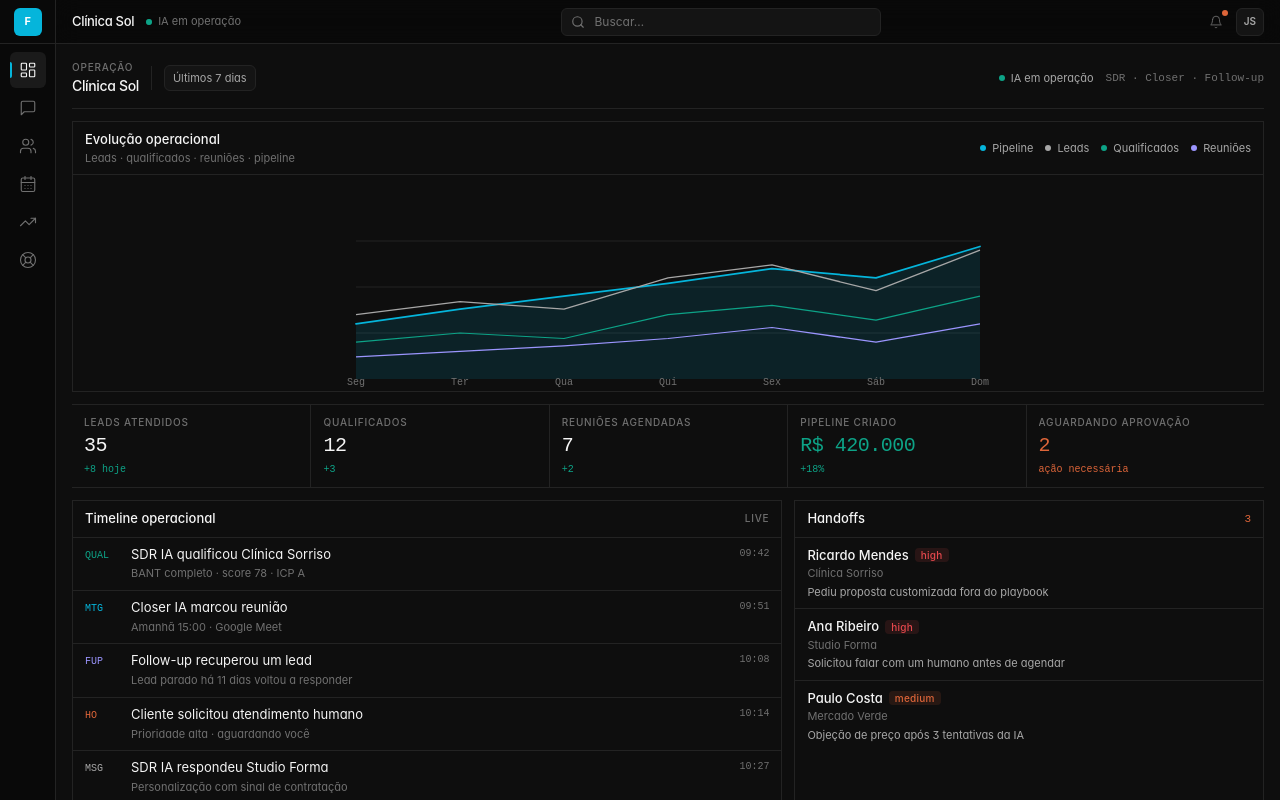
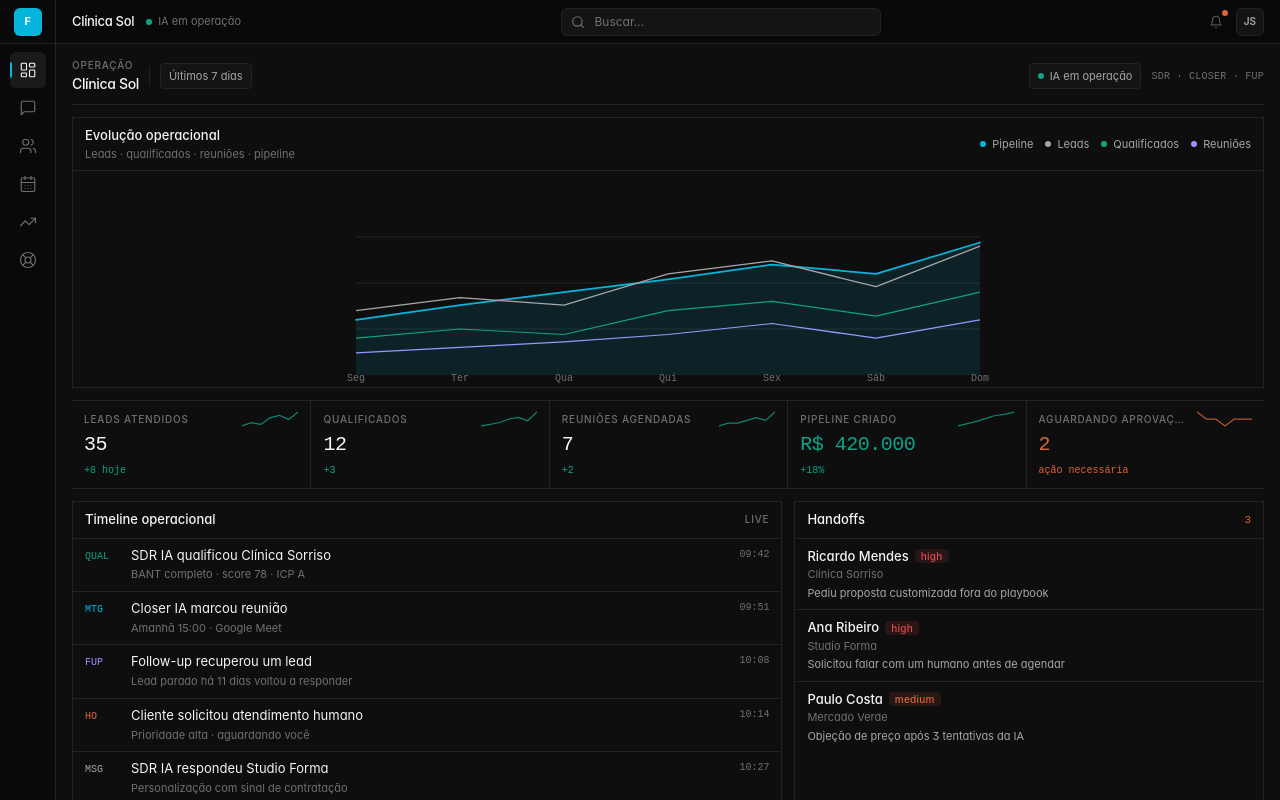
Before and after one commit to jvrm831720/forceia, a Next.js app in the folder dashboard/: page / in a window 1280 px wide. Shown: the top 800 px of the page. Built offline with nearby package versions, Linux system fonts and the light colour scheme.

Commit message:
feat(dashboard): KPI sparklines + denser ops toolbar and activity

```diff
--- a/dashboard/app/page.tsx
+++ b/dashboard/app/page.tsx
@@ -20,12 +20,12 @@ export default async function DashboardPage() {
           workspace={data.workspace}
           notificationsCount={data.notificationsCount}
         />
-        <main className="flex-1 px-3 py-3 sm:px-4 sm:py-4">
-          <div className="mx-auto flex max-w-7xl flex-col gap-3">
+        <main className="flex-1 px-3 py-3 sm:px-4 sm:py-3.5">
+          <div className="mx-auto flex max-w-7xl flex-col gap-2.5 sm:gap-3">
             <OpsToolbar workspace={data.workspace} />
             <OpsChart />
             <MetricCards metrics={data.metrics} />
-            <div className="grid gap-3 lg:grid-cols-5">
+            <div className="grid gap-2.5 sm:gap-3 lg:grid-cols-5">
               <div className="lg:col-span-3">
                 <ActivityFeed items={data.activity} />
               </div>
--- a/dashboard/components/dashboard/activity-feed.tsx
+++ b/dashboard/components/dashboard/activity-feed.tsx
@@ -27,10 +27,8 @@ export function ActivityFeed({ items }: { items: ActivityItem[] }) {
       </div>
       <ul className="min-h-0 flex-1 divide-y divide-border overflow-auto">
         {items.map((item) => (
-          <li
-            key={item.id}
-            className="flex items-start gap-2.5 px-3 py-2 transition-ui hover:bg-surface"
-          >
+          <li key={item.id}>
+            <div className="flex items-start gap-2.5 px-3 py-2 transition-ui duration-fast hover:bg-surface focus-within:bg-surface">
               <span
                 className={`mt-0.5 w-9 shrink-0 font-mono text-[10px] font-medium ${KIND_COLOR[item.kind] ?? "text-ink-muted"}`}
               >
@@ -47,6 +45,7 @@ export function ActivityFeed({ items }: { items: ActivityItem[] }) {
               <time className="shrink-0 font-mono text-[10px] tabular-nums text-ink-soft">
                 {item.time}
               </time>
+            </div>
           </li>
         ))}
       </ul>
--- a/dashboard/components/dashboard/metric-cards.tsx
+++ b/dashboard/components/dashboard/metric-cards.tsx
@@ -1,21 +1,68 @@
 import { cn } from "@/lib/utils";
 import type { MetricCard } from "@/types/dashboard";
 
+/** Tiny 7-pt sparkline — pure presentation */
+function Spark({
+  values,
+  positive,
+}: {
+  values: number[];
+  positive?: boolean;
+}) {
+  const w = 56;
+  const h = 16;
+  const max = Math.max(...values);
+  const min = Math.min(...values);
+  const range = max - min || 1;
+  const pts = values
+    .map((v, i) => {
+      const x = (i / (values.length - 1)) * w;
+      const y = h - ((v - min) / range) * (h - 2) - 1;
+      return `${x.toFixed(1)},${y.toFixed(1)}`;
+    })
+    .join(" ");
+  return (
+    <svg width={w} height={h} className="opacity-80" aria-hidden>
+      <polyline
+        points={pts}
+        fill="none"
+        stroke={positive === false ? "#DD6539" : "#0DA387"}
+        strokeWidth={1.25}
+        strokeLinejoin="round"
+        strokeLinecap="round"
+      />
+    </svg>
+  );
+}
+
+const SPARKS: Record<string, number[]> = {
+  leads: [18, 22, 20, 28, 31, 26, 35],
+  qualified: [4, 5, 6, 8, 9, 7, 12],
+  meetings: [2, 3, 3, 4, 5, 4, 7],
+  pipeline: [180, 220, 260, 310, 360, 380, 420],
+  approval: [3, 2, 2, 1, 2, 2, 2],
+};
+
 export function MetricCards({ metrics }: { metrics: MetricCard[] }) {
   return (
-    <section className="border-y border-border">
+    <section className="border-y border-border" aria-label="Indicadores-chave">
       <div className="grid grid-cols-2 sm:grid-cols-3 lg:grid-cols-5">
         {metrics.map((m, i) => (
           <div
             key={m.id}
             className={cn(
-              "flex flex-col gap-0.5 px-3 py-2.5 transition-ui hover:bg-surface",
+              "group flex flex-col gap-1 px-3 py-2.5 transition-ui duration-fast hover:bg-surface",
               i > 0 && "border-l border-border",
               i >= 2 && "border-t border-border sm:border-t-0",
               i >= 3 && "sm:border-t lg:border-t-0",
             )}
           >
-            <p className="text-label truncate">{m.label}</p>
+            <div className="flex items-center justify-between gap-2">
+              <p className="text-label truncate">{m.label}</p>
+              {SPARKS[m.id] && (
+                <Spark values={SPARKS[m.id]} positive={m.deltaPositive} />
+              )}
+            </div>
             <p
               className={cn(
                 "font-mono text-lg font-medium tabular-nums tracking-tight text-ink sm:text-xl",
--- a/dashboard/components/dashboard/ops-toolbar.tsx
+++ b/dashboard/components/dashboard/ops-toolbar.tsx
@@ -8,30 +8,37 @@ export function OpsToolbar({
   period?: string;
 }) {
   return (
-    <div className="flex flex-wrap items-center justify-between gap-3 border-b border-border pb-3">
-      <div className="flex min-w-0 flex-wrap items-center gap-3">
+    <div className="flex flex-wrap items-center justify-between gap-2 border-b border-border pb-2.5">
+      <div className="flex min-w-0 flex-wrap items-center gap-2.5">
         <div>
           <p className="text-label">Operação</p>
           <h1 className="text-[14px] font-medium tracking-tight text-ink">
             {workspace.companyName}
           </h1>
         </div>
-        <div className="hidden h-6 w-px bg-border sm:block" />
-        <div className="flex items-center gap-1.5 rounded-md border border-border bg-surface px-2 py-1">
-          <span className="text-[11px] text-ink-muted">{period}</span>
-        </div>
+        <div className="hidden h-5 w-px bg-border sm:block" aria-hidden />
+        <button
+          type="button"
+          className="rounded-sm border border-border bg-surface px-2 py-1 text-[11px] text-ink-muted transition-ui duration-fast hover:bg-surface-hover hover:text-ink focus-visible:outline-none focus-visible:shadow-focus"
+        >
+          {period}
+        </button>
       </div>
 
-      <div className="flex items-center gap-3">
-        <div className="flex items-center gap-1.5">
+      <div className="flex items-center gap-2.5">
+        <div
+          className="flex items-center gap-1.5 rounded-sm border border-border bg-surface px-2 py-1"
+          role="status"
+          aria-label="Status da equipe de IA"
+        >
           <span className="relative flex h-1.5 w-1.5">
             <span className="absolute inline-flex h-full w-full animate-ping rounded-full bg-success opacity-40" />
             <span className="relative inline-flex h-1.5 w-1.5 rounded-full bg-success" />
           </span>
           <span className="text-[11px] text-ink-muted">IA em operação</span>
         </div>
-        <span className="hidden font-mono text-[11px] text-ink-soft sm:inline">
-          SDR · Closer · Follow-up
+        <span className="hidden font-mono text-[10px] tracking-wide text-ink-soft sm:inline">
+          SDR · CLOSER · FUP
         </span>
       </div>
     </div>
```
Lines whose indentation alone changed are shown as unchanged.
